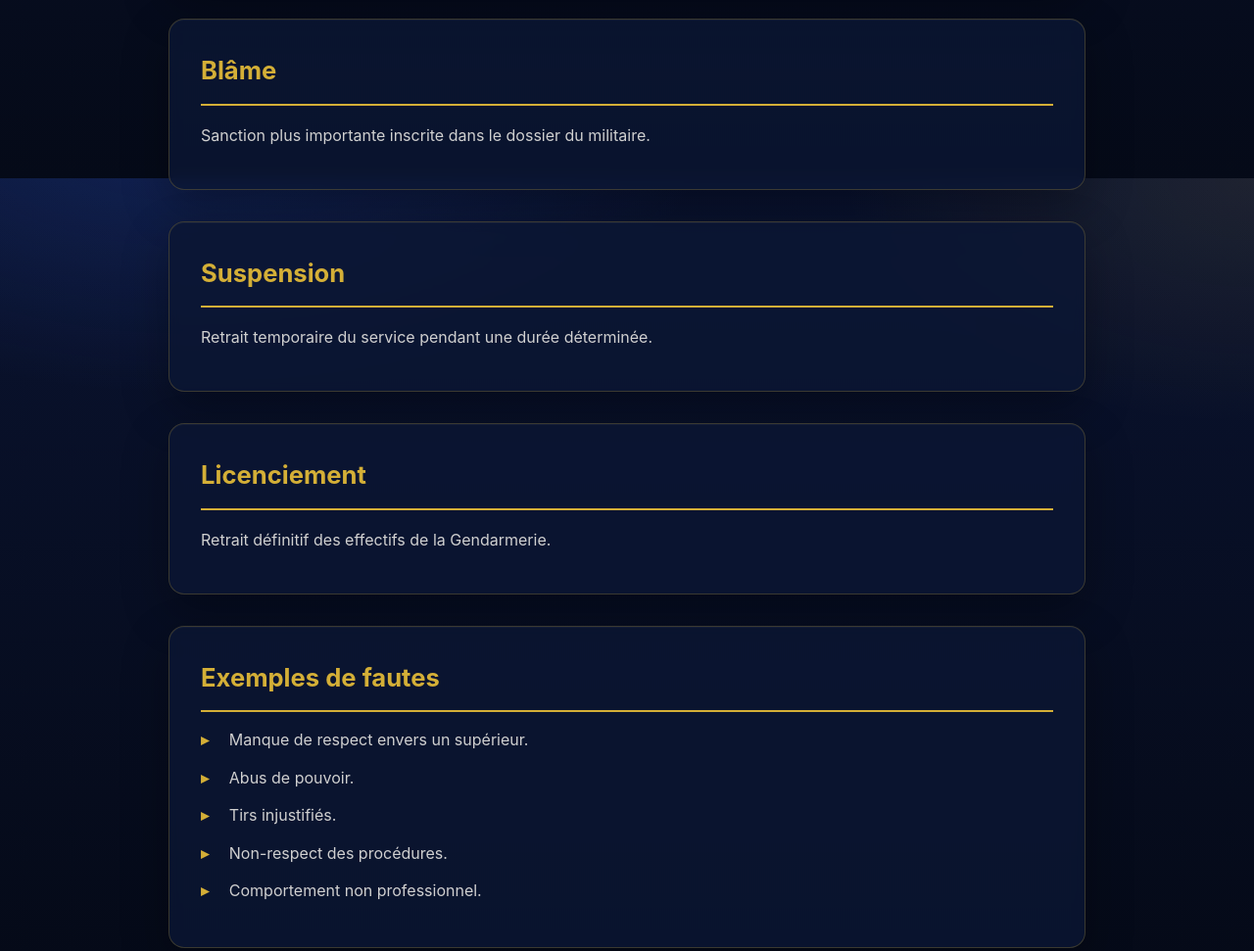
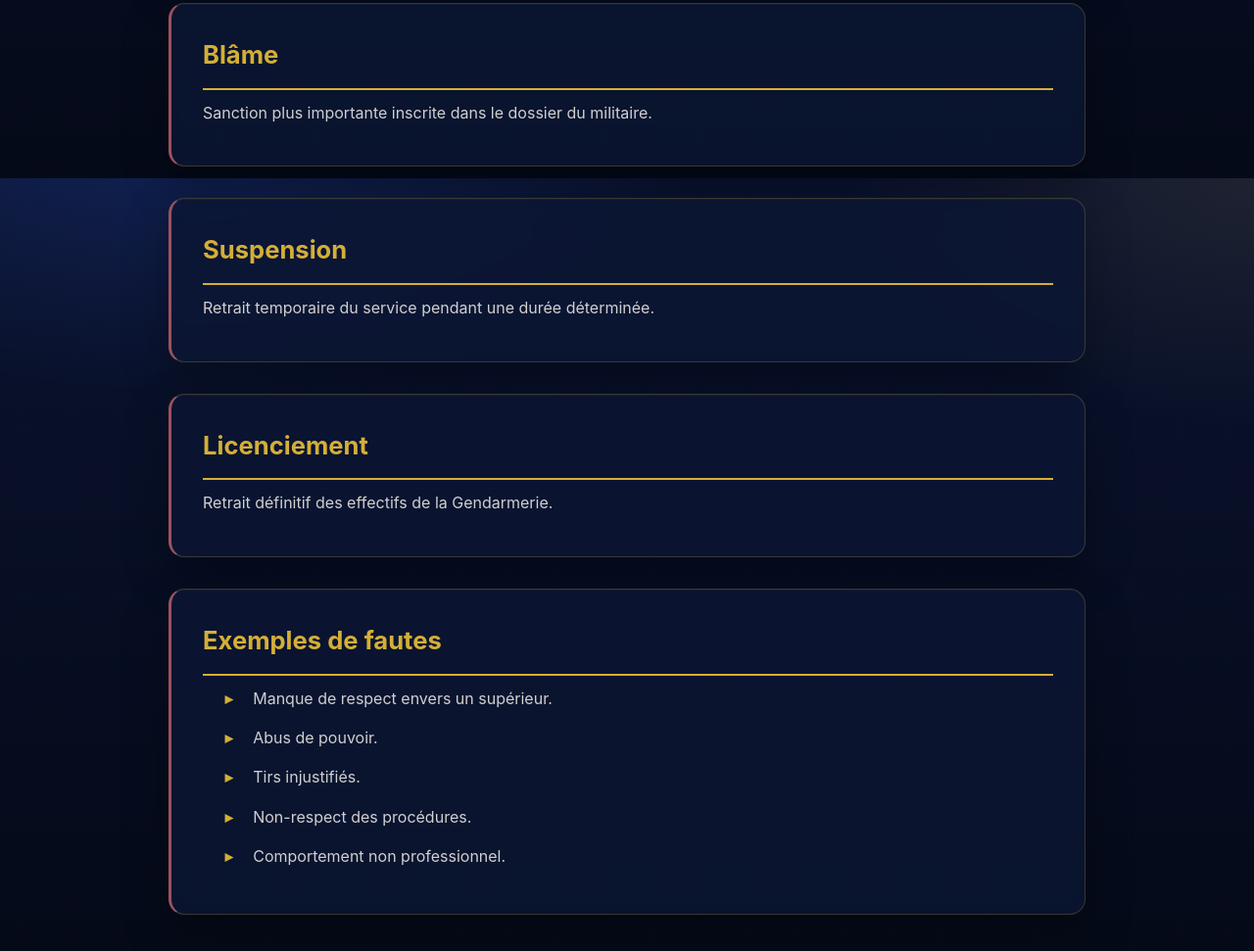
Before and after one commit to lexyoff1/gendarmerie-bordeauxrp, a website: page public/sanctions.html in a window 1280 px wide. Shown: the part 618-1589 px from the top of the page at 98% size. Drawn offline with Linux system fonts and the light colour scheme.

Commit message:
Update sanctions.html

```diff
--- a/public/sanctions.html
+++ b/public/sanctions.html
@@ -436,6 +436,15 @@ body > header .login-btn:hover {
 
 </style>
 <link rel="stylesheet" href="/site-theme.css">
+<style data-page-styles>
+/* Sanctions : consultation discr?te des mesures et r?f?rences. */
+.card { border-left:3px solid #9a5360; }
+.card h2, .card h3 { margin-bottom:10px; }
+.card p, .card li { line-height:1.72; }
+.card ul, .card ol { padding-inline-start:1.4rem; }
+.danger { border-radius:6px; }
+</style>
+
 <link rel="icon" type="image/png" href="/assets/logo-gendarmerie.png">
 </head>
 <body>
```
